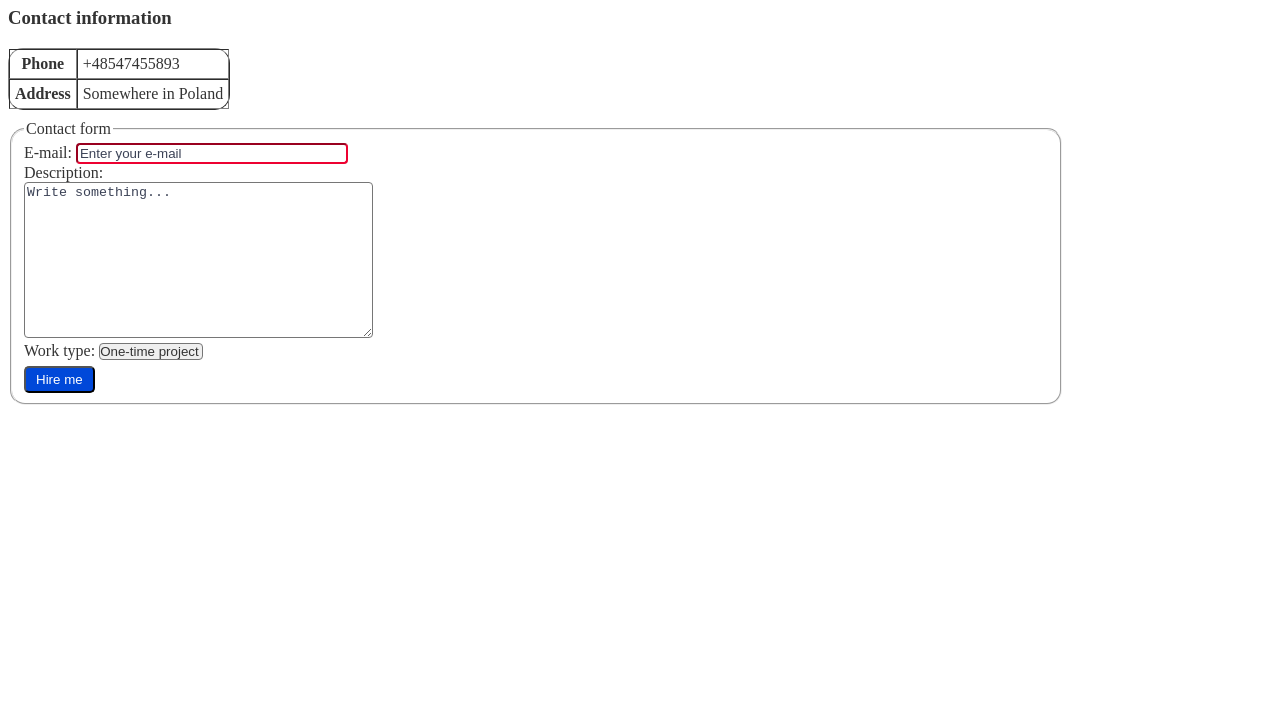
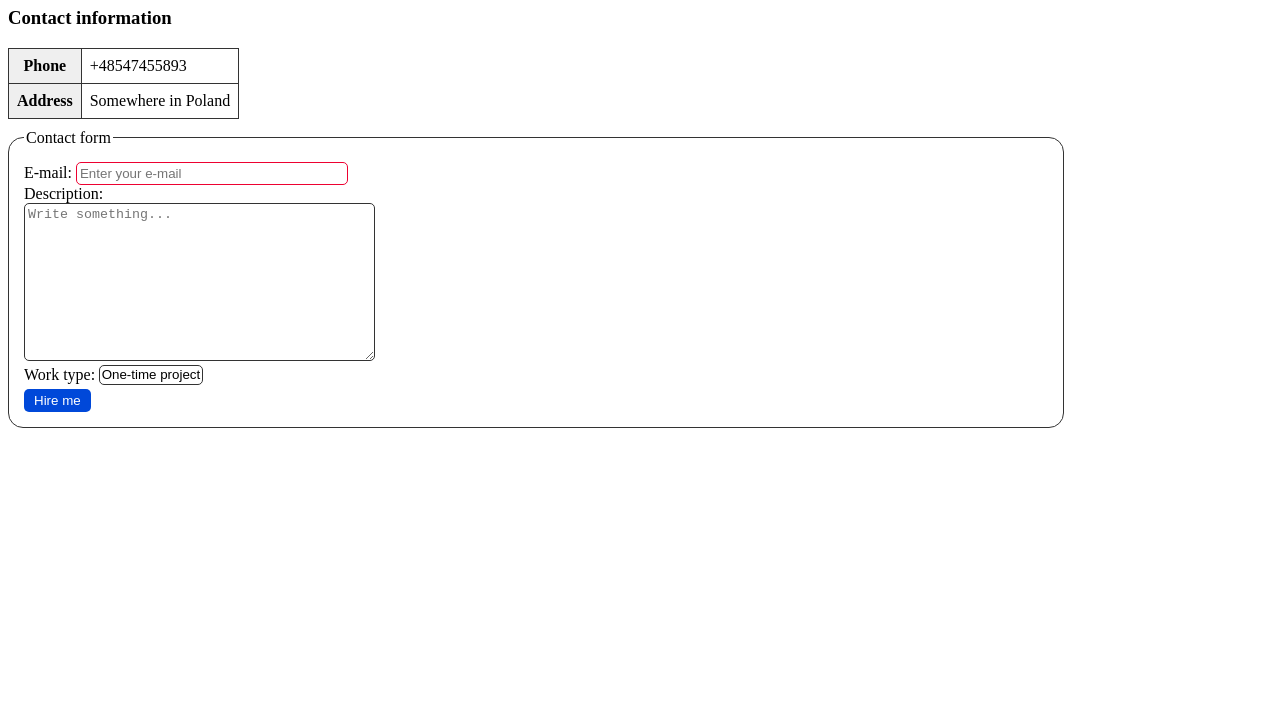
Before and after one commit to lytvynsv/Svitlana-Lytvyn_Resume, a plain HTML site: page hireme.html in a window 1280 px wide. Shown: the part 73-800 px from the top of the page. Drawn offline with Linux system fonts and the light colour scheme.

Commit message:
in process

```diff
--- a/hireme.html
+++ b/hireme.html
@@ -7,15 +7,15 @@
 </head>
 
 <body>
-<h1 class="color">Hire me</h1>
+<h1>Hire me</h1>
 
-<h3 class="color">Contact information</h3>
+<h3>Contact information</h3>
 
-<table class="color" border="1" cellspacing="0" cellpadding="5px">
+<table border="1" cellspacing="0" cellpadding="5px">
     <thead>
         <tr>
-            <th class="color"><strong>Phone</strong></th>
-            <td class="color">+48547455893</td>
+            <th><strong>Phone</strong></th>
+            <td>+48547455893</td>
         </tr>
     </thead>
 
@@ -32,7 +32,7 @@
     <form action="/forms.html" method="get">
 
         <fieldset class="blocksize" >
-            <legend class="color">Contact form</legend>
+            <legend>Contact form</legend>
             <label>
                 E-mail:
                 <input
--- a/styles4forms.css
+++ b/styles4forms.css
@@ -1,28 +1,50 @@
 input,
 select,
-textarea {
+textarea,
+table,
+thead,
+tr,
+th,
+td,
+fieldset,
+label {
     appearance: none;
-    border-radius: 4px;
-    color: #333;
+    background-color: transparent;
+    border: none;
+    margin: 0;
+    padding: 0;
 }
 
-.color {
-    color: #333;
+input,
+select,
+textarea,
+fieldset {
+    border: 1px solid #333;
+    padding: 3px;
+    border-radius: 5px;
 }
 
 table {
-    border-radius: 15px;
+    border-collapse: collapse;
+}
+
+th {
+    font-weight: bold;
+    background: #efefef;
+    border: 1px solid #333;
+    padding: 8px;
+}
+
+td {
+    border: 1px solid #333;
+    padding: 8px;
 }
 
 .blocksize {
     width: 1024px;
     border-radius: 15px;
     margin-top: 10px;
-    color: #333;
-}
-
-select {
-    min-width: 6.5rem;
+    padding: 15px;
 }
 
 .requirements {
@@ -30,21 +52,14 @@ select {
     margin-left: 52px;
 }
 
-input::placeholder {
-    color: #3B4256;
-}
-
-textarea::placeholder {
-    color: #3B4256;
-}
-
 input[type="submit"]{
     cursor: pointer;
     background-color: #0048d9;
     color: #ffff;
     padding: 4px 10px;
-    margin-top: 6px;
+    margin-top: 4px;
     border-radius: 5px;
+    border:none;
 }
 
 input[type="submit"]:hover {
@@ -54,3 +69,9 @@ input[type="submit"]:hover {
 input:invalid {
     border-color: #ED0131;
 }
+
+select {
+    min-width: 6.5rem;
+    padding: 1.5px;
+    border-radius: 5px;
+}
```
